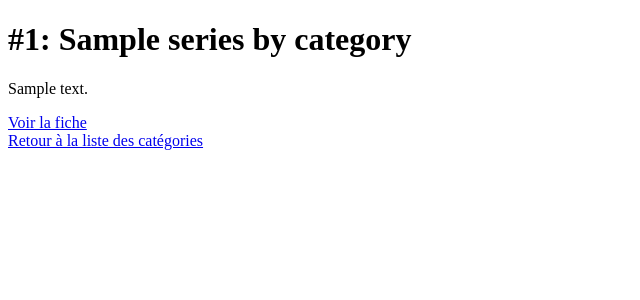
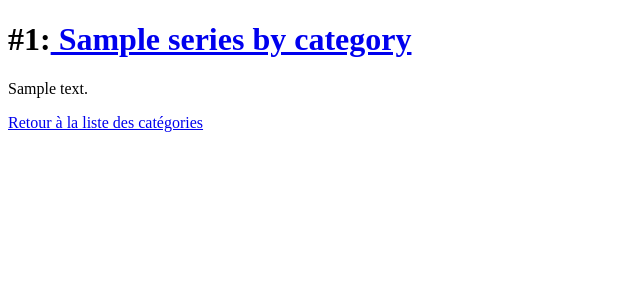
Before and after one commit to ManonMarizy/symfonyQuests, a Symfony app: template templates/category/show.html.twig in a window 1280 px wide. Shown: the part 192-492 px from the top of the page, without its empty margins (0-640 px from the left). Run offline with Twig, Linux system fonts and the light colour scheme; the template is opened without the code that fills it: most values are stand-ins (such as "Sample title", 1, 10 or a date in 2020); some libraries are stand-ins or nearby versions.

Commit message:
lien sur titre de la série

```diff
--- a/templates/category/show.html.twig
+++ b/templates/category/show.html.twig
@@ -13,9 +13,8 @@
         {% for serieByCategory in seriesByCategory %}
             <div class="media">
                 <div class="media-body">
-                    <h1 class="mt-0"> #{{ serieByCategory.id }}: {{ serieByCategory.title }}</h1>
+                    <h1 class="mt-0">#{{ serieByCategory.id }}:<a href="{{ path("program_show", { id: serieByCategory.id }) }}">  {{ serieByCategory.title }}</a></h1>
                     <p>{{ serieByCategory.summary }}</p>
-                    <a href="{{ path("program_show", { id: serieByCategory.id }) }}">Voir la fiche</a>
                 </div>
             </div>
 
```
